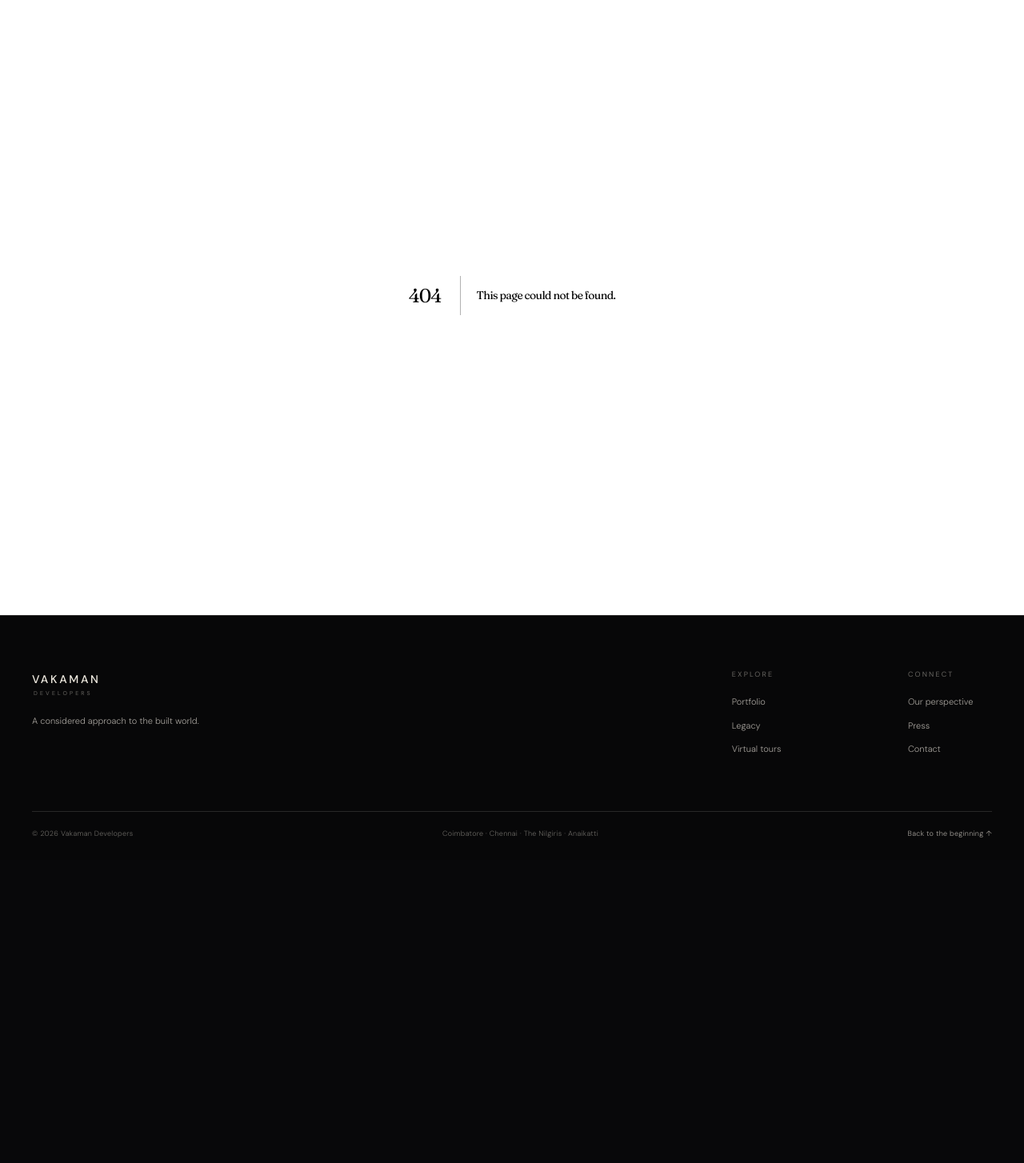
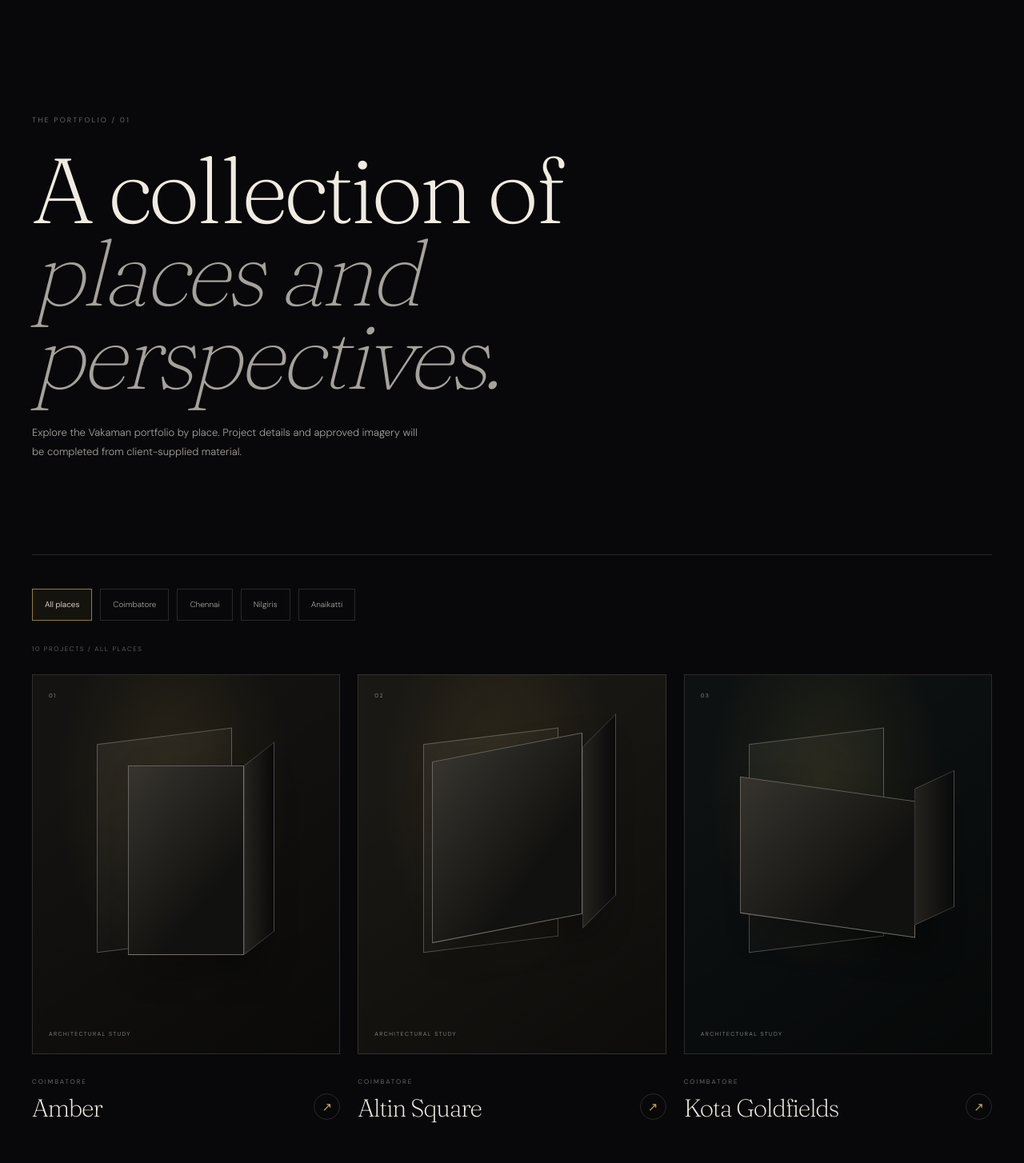
Before and after one commit to mansavim123-netizen/Vakaman, a Next.js app: page /projects in a window 1280 px wide. Before the commit this address had no page. Shown: the part 120-1574 px from the top of the page at 80% size. Before the commit the page ends 1195 px from the top, so only its background shows below. Built offline with nearby package versions, Linux system fonts and the light colour scheme.

Commit message:
feat(portfolio): add portfolio wireframe

```diff
--- /dev/null
+++ b/app/projects/page.tsx
@@ -0,0 +1,14 @@
+import type { Metadata } from "next";
+import PageIntro from "@/components/page-intro";
+import ProjectsGrid from "@/components/projects-grid";
+
+export const metadata: Metadata = { title: "Portfolio" };
+
+export default function ProjectsPage() {
+  return (
+    <>
+      <PageIntro eyebrow="The portfolio / 01" title={<>A collection of<br /><em>places and perspectives.</em></>} description="Explore the Vakaman portfolio by place. Project details and approved imagery will be completed from client-supplied material." />
+      <section className="shell inner-page-section"><ProjectsGrid /></section>
+    </>
+  );
+}
```
